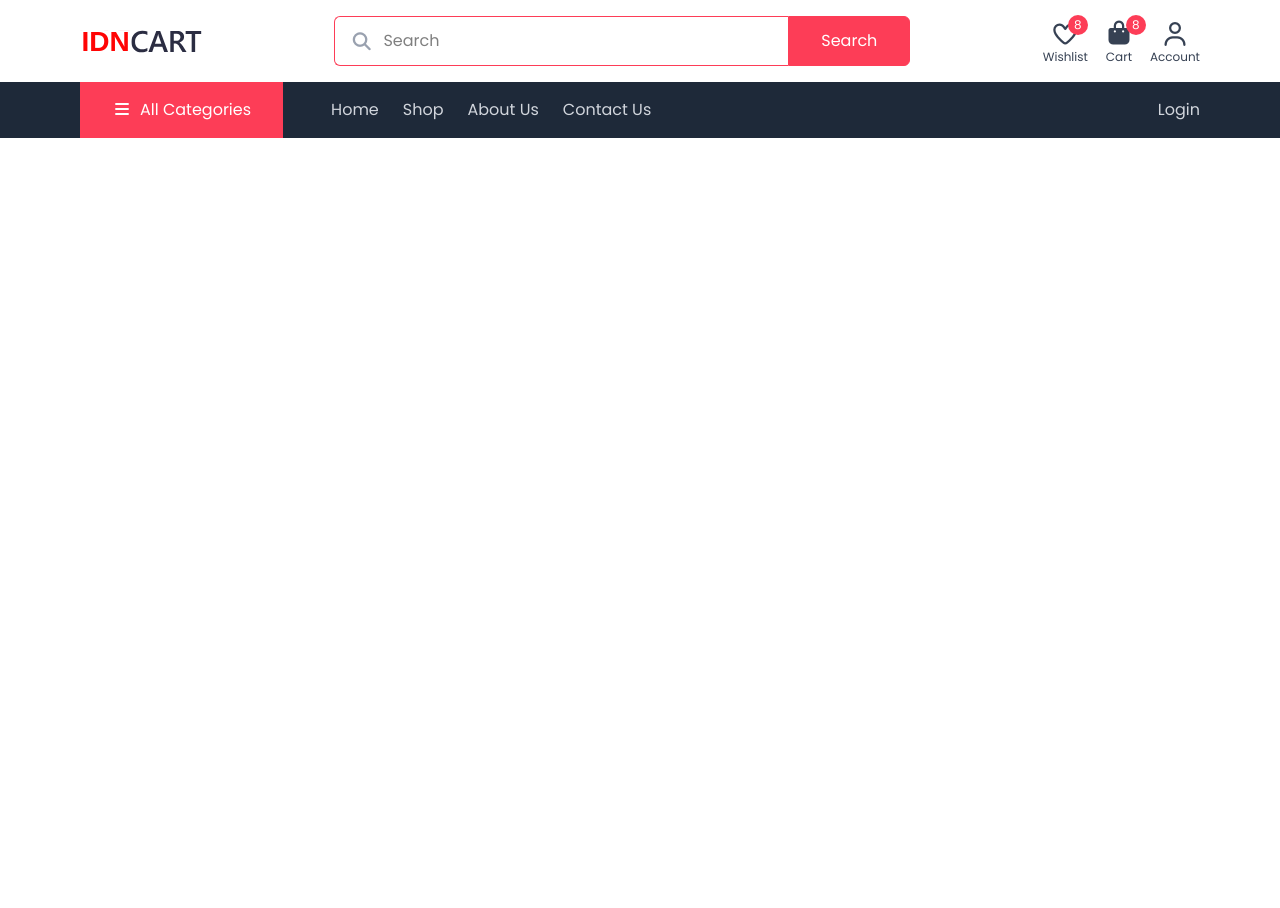
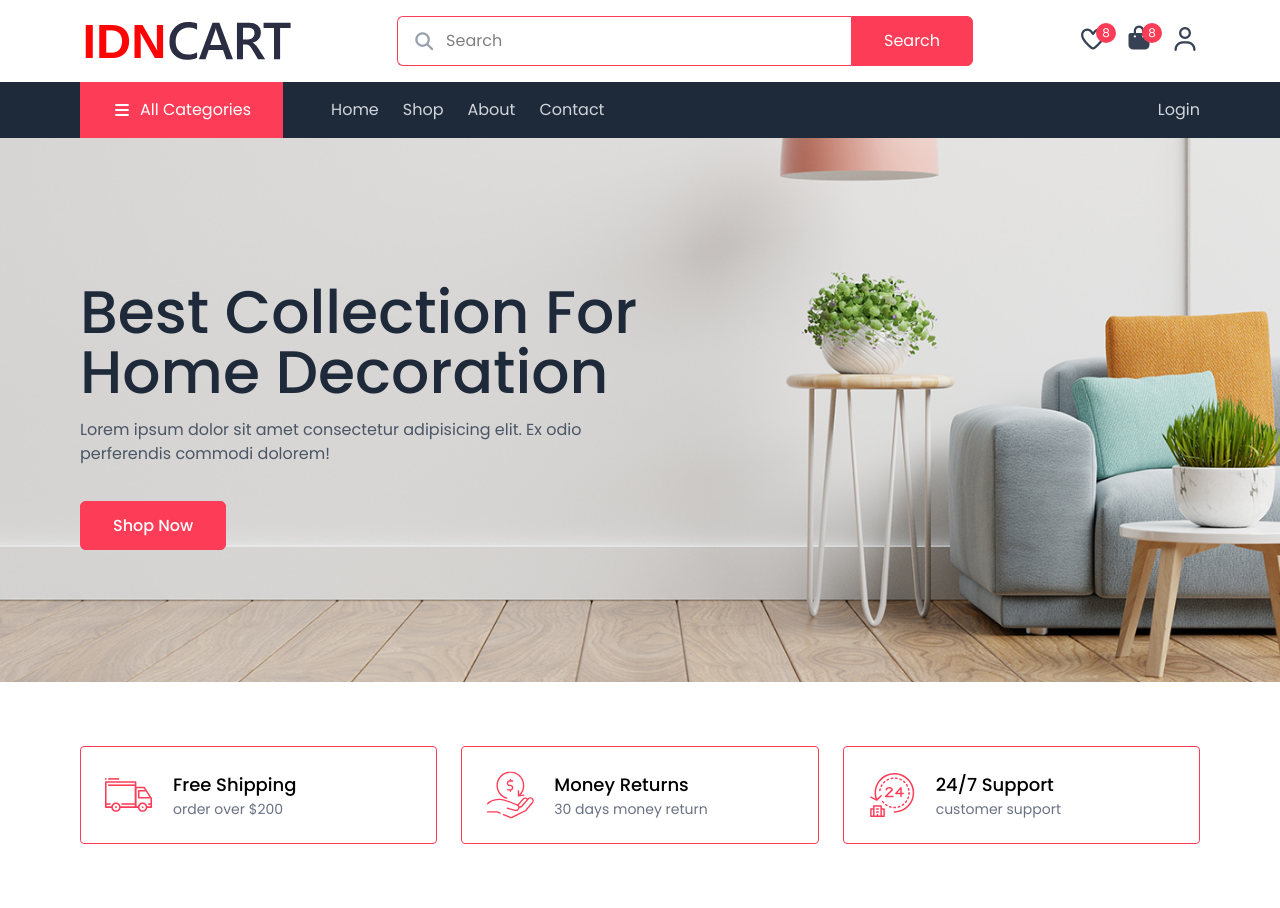
Before and after one commit to mrizzzz97/idn-cart, a website built with Vite: page index.html in a window 1280 px wide. Before the commit the page ends 800 px from the top, so only its background shows below. Built offline with nearby package versions, Linux system fonts and the light colour scheme.

Commit message:
next day

```diff
--- a/index.html
+++ b/index.html
@@ -13,17 +13,17 @@
 
 <body>
 
-  <!-- header -->
+<!-- ================= HEADER ================= -->
 <header class="py-4 shadow-sm bg-white">
-    <div class="container flex items-center justify-between">
+  <div class="container flex items-center justify-between gap-4">
 
     <!-- logo -->
     <a href="index.html">
-        <img src="public/images/logo.svg" alt="IDN Cart Logo">
+      <img src="public/images/logo.svg" alt="IDN Cart Logo" class="h-10">
     </a>
 
-      <!-- search bar -->
-      <div class="w-full flex max-w-xl relative">
+    <!-- search (hidden mobile) -->
+    <div class="hidden md:flex w-full max-w-xl relative">
       <span class="absolute left-4 top-3 text-lg text-gray-400">
         <i class="fa-solid fa-magnifying-glass"></i>
       </span>
@@ -39,98 +39,122 @@
     <!-- icons -->
     <div class="flex items-center space-x-4">
 
-        <a href="#" class="text-center text-gray-700 hover:text-primary transition relative">
-          <div class="text-2xl">
-            <i class="fa-regular fa-heart"></i>
-          </div>
-          <div class="text-xs leading-3">Wishlist</div>
-          <span class="absolute right-0 -top-1 w-5 h-5 rounded-full flex items-center justify-center bg-primary text-white text-xs">8</span>
+      <a href="#" class="relative text-center text-gray-700 hover:text-primary transition">
+        <i class="fa-regular fa-heart text-2xl"></i>
+        <span class="absolute -top-1 -right-2 w-5 h-5 bg-primary text-white text-xs rounded-full flex items-center justify-center">8</span>
       </a>
 
-        <a href="#" class="text-center text-gray-700 hover:text-primary transition relative">
-          <div class="text-2xl">
-            <i class="fa-solid fa-bag-shopping"></i>
-          </div>
-          <div class="text-xs leading-3">Cart</div>
-          <span class="absolute -right-3 -top-1 w-5 h-5 rounded-full flex items-center justify-center bg-primary text-white text-xs">8</span>
+      <a href="#" class="relative text-center text-gray-700 hover:text-primary transition">
+        <i class="fa-solid fa-bag-shopping text-2xl"></i>
+        <span class="absolute -top-1 -right-2 w-5 h-5 bg-primary text-white text-xs rounded-full flex items-center justify-center">8</span>
       </a>
 
-        <a href="#" class="text-center text-gray-700 hover:text-primary transition">
-          <div class="text-2xl">
-            <i class="fa-regular fa-user"></i>
-          </div>
-          <div class="text-xs leading-3">Account</div>
+      <a href="#" class="text-gray-700 hover:text-primary transition">
+        <i class="fa-regular fa-user text-2xl"></i>
       </a>
 
     </div>
   </div>
 </header>
-  <!-- header end -->
 
-  <!-- navbar -->
+<!-- ================= NAVBAR ================= -->
 <nav class="bg-gray-800">
-    <div class="container flex">
+  <div class="container flex items-center">
 
     <!-- all category -->
-      <div class="px-8 py-4 bg-primary flex items-center cursor-pointer relative group">
-        <span class="text-white">
-          <i class="fa-solid fa-bars"></i>
-        </span>
-        <span class="capitalize ml-2 text-white">All Categories</span>
+    <div class="relative group bg-primary px-8 py-4 flex items-center cursor-pointer">
+      <i class="fa-solid fa-bars text-white"></i>
+      <span class="ml-2 text-white capitalize">all categories</span>
 
       <!-- dropdown -->
       <div
-          class="absolute w-full left-0 top-full bg-white shadow-md py-3 divide-y divide-gray-300 opacity-0 invisible group-hover:opacity-100 group-hover:visible transition duration-300">
+        class="absolute left-0 top-full w-full bg-white shadow-md py-3 divide-y opacity-0 invisible group-hover:opacity-100 group-hover:visible transition">
 
-          <a href="#" class="flex px-6 py-3 items-center hover:bg-gray-100 transition">
-            <img src="public/images/icons/bed.svg" class="w-5 h-5 object-contain" alt="">
-            <span class="ml-6 text-gray-600 text-sm">Bedroom</span>
+        <a href="#" class="flex items-center px-6 py-3 hover:bg-gray-100">
+          <img src="public/images/icons/bed.svg" class="w-5 h-5">
+          <span class="ml-6 text-sm text-gray-600">Bedroom</span>
         </a>
 
-          <a href="#" class="flex px-6 py-3 items-center hover:bg-gray-100 transition">
-            <img src="public/images/icons/sofa.svg" class="w-5 h-5 object-contain" alt="">
-            <span class="ml-6 text-gray-600 text-sm">Sofa</span>
+        <a href="#" class="flex items-center px-6 py-3 hover:bg-gray-100">
+          <img src="public/images/icons/sofa.svg" class="w-5 h-5">
+          <span class="ml-6 text-sm text-gray-600">Sofa</span>
         </a>
 
-          <a href="#" class="flex px-6 py-3 items-center hover:bg-gray-100 transition">
-            <img src="public/images/icons/office.svg" class="w-5 h-5 object-contain" alt="">
-            <span class="ml-6 text-gray-600 text-sm">Office</span>
+        <a href="#" class="flex items-center px-6 py-3 hover:bg-gray-100">
+          <img src="public/images/icons/office.svg" class="w-5 h-5">
+          <span class="ml-6 text-sm text-gray-600">Office</span>
         </a>
+      </div>
+    </div>
 
-          <a href="#" class="flex px-6 py-3 items-center hover:bg-gray-100 transition">
-            <img src="public/images/icons/terrace.svg" class="w-5 h-5 object-contain" alt="">
-            <span class="ml-6 text-gray-600 text-sm">Outdoor</span>
+    <!-- links -->
+    <div class="hidden md:flex flex-grow justify-between pl-12">
+      <div class="flex space-x-6">
+        <a href="#" class="text-gray-300 hover:text-white">Home</a>
+        <a href="#" class="text-gray-300 hover:text-white">Shop</a>
+        <a href="#" class="text-gray-300 hover:text-white">About</a>
+        <a href="#" class="text-gray-300 hover:text-white">Contact</a>
+      </div>
+      <a href="#" class="text-gray-300 hover:text-white">Login</a>
+    </div>
+
+  </div>
+</nav>
+
+<!-- ================= BANNER ================= -->
+<div class="bg-cover bg-no-repeat bg-center py-36"
+     style="background-image: url('images/banner-bg.jpg')">
+  <div class="container">
+    <h1 class="text-6xl text-gray-800 font-medium mb-4 capitalize">
+      best collection for <br> home decoration
+    </h1>
+
+    <p class="text-gray-600 max-w-xl">
+      Lorem ipsum dolor sit amet consectetur adipisicing elit. Ex odio
+      perferendis commodi dolorem!
+    </p>
+
+    <div class="mt-12">
+      <a href="#"
+         class="bg-primary border border-primary text-white px-8 py-3 font-medium rounded-md
+                hover:bg-transparent hover:text-primary transition">
+        Shop Now
       </a>
+    </div>
+  </div>
+</div>
 
-          <a href="#" class="flex px-6 py-3 items-center hover:bg-gray-100 transition">
-            <img src="public/images/icons/bed-2.svg" class="w-5 h-5 object-contain" alt="">
-            <span class="ml-6 text-gray-600 text-sm">Mattress</span>
-          </a>
+<!-- ================= SERVICES ================= -->
+<div class="container py-16">
+  <div class="grid grid-cols-1 md:grid-cols-2 lg:grid-cols-3 gap-6">
 
-          <a href="#" class="flex px-6 py-3 items-center hover:bg-gray-100 transition">
-            <img src="public/images/icons/restaurant.svg" class="w-5 h-5 object-contain" alt="">
-            <span class="ml-6 text-gray-600 text-sm">Dining</span>
-          </a>
+    <!-- feature -->
+    <div class="border border-primary rounded-sm px-6 py-6 flex items-center gap-5">
+      <img src="public/images/icons/delivery-van.svg" class="w-12 h-12">
+      <div>
+        <h4 class="font-medium capitalize text-lg">free shipping</h4>
+        <p class="text-gray-500 text-sm">order over $200</p>
+      </div>
+    </div>
+
+    <div class="border border-primary rounded-sm px-6 py-6 flex items-center gap-5">
+      <img src="public/images/icons/money-back.svg" class="w-12 h-12">
+      <div>
+        <h4 class="font-medium capitalize text-lg">money returns</h4>
+        <p class="text-gray-500 text-sm">30 days money return</p>
+      </div>
+    </div>
+
+    <div class="border border-primary rounded-sm px-6 py-6 flex items-center gap-5">
+      <img src="public/images/icons/service-hours.svg" class="w-12 h-12">
+      <div>
+        <h4 class="font-medium capitalize text-lg">24/7 support</h4>
+        <p class="text-gray-500 text-sm">customer support</p>
+      </div>
+    </div>
 
   </div>
 </div>
-      <!-- all category end -->
-
-      <!-- nav links -->
-      <div class="flex justify-between pl-12 items-center flex-grow">
-        <div class="flex space-x-6">
-          <a class="text-gray-300 hover:text-white transition" href="#">Home</a>
-          <a class="text-gray-300 hover:text-white transition" href="#">Shop</a>
-          <a class="text-gray-300 hover:text-white transition" href="#">About Us</a>
-          <a class="text-gray-300 hover:text-white transition" href="#">Contact Us</a>
-        </div>
-        <a class="text-gray-300 hover:text-white transition" href="#">Login</a>
-      </div>
-      <!-- nav links end -->
-
-    </div>
-  </nav>
-  <!-- navbar end -->
 
 </body>
 </html>
```
Lines whose indentation alone changed are shown as unchanged.
